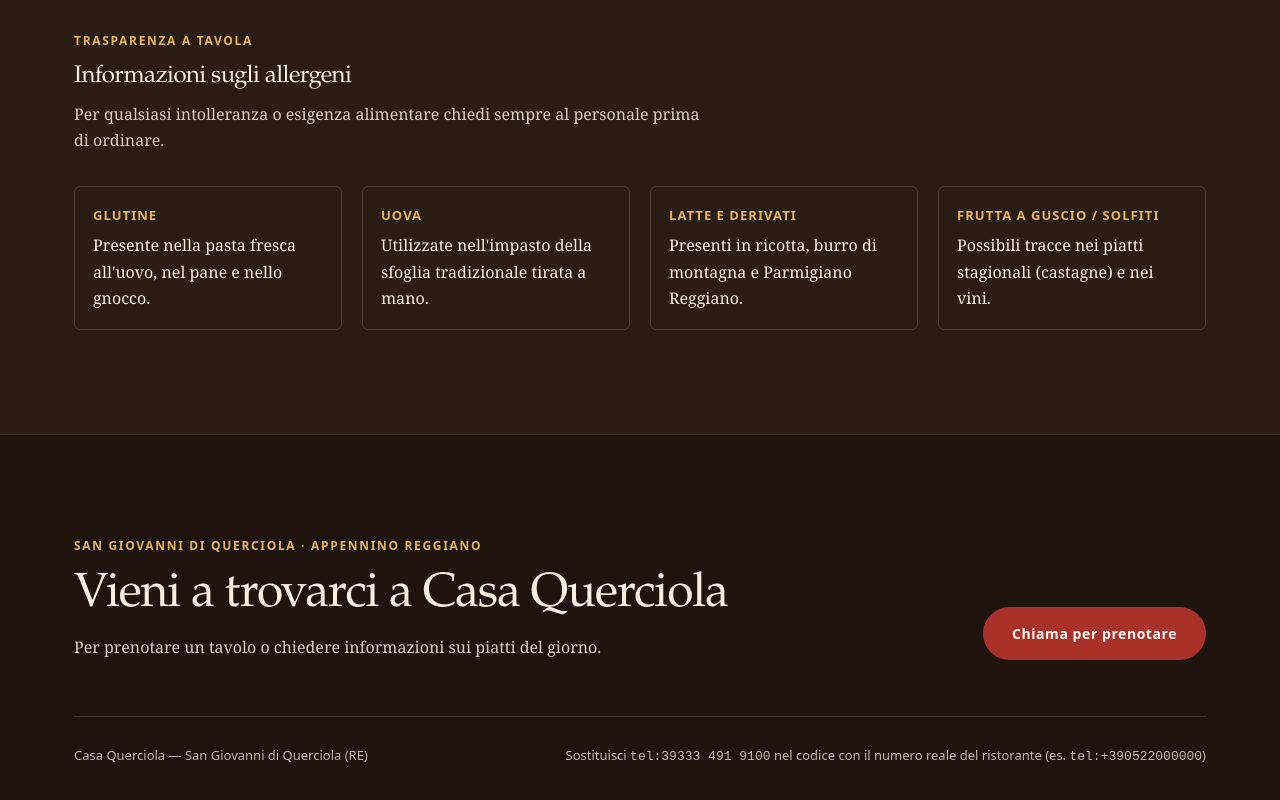
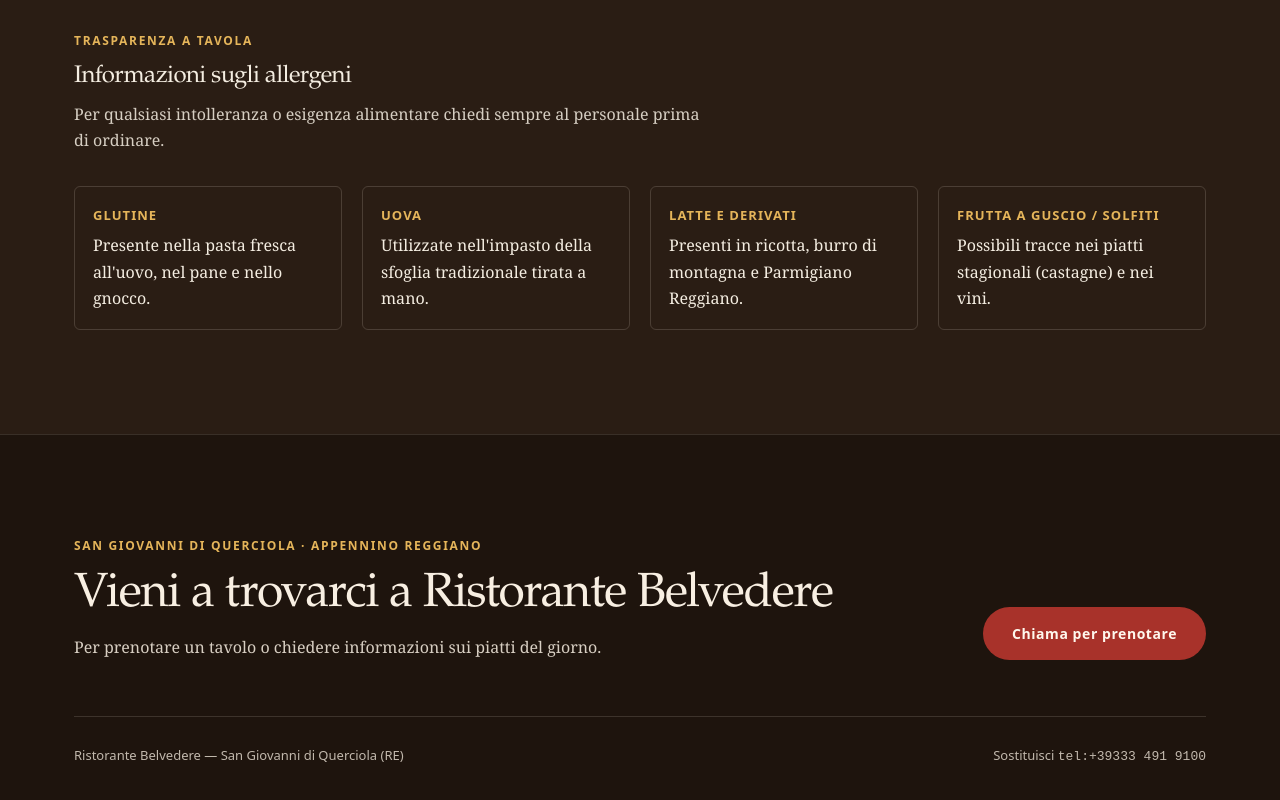
Before and after one commit to emif-01/Ristorante-Belvedere-, a plain HTML site: page index.html in a window 1280 px wide. Shown: the part 6389-7189 px from the top of the page. Drawn offline with Linux system fonts and the light colour scheme.

Commit message:
index.html

```diff
--- a/index.html
+++ b/index.html
@@ -738,7 +738,7 @@
       <div class="footer-top">
         <div>
           <span class="eyebrow" style="color: #e5b55a;">San Giovanni di Querciola · Appennino reggiano</span>
-          <h2 style="font-size: clamp(2rem, 4vw, 3rem); margin-bottom: 12px;">Vieni a trovarci a Casa Querciola</h2>
+          <h2 style="font-size: clamp(2rem, 4vw, 3rem); margin-bottom: 12px;">Vieni a trovarci a Ristorante Belvedere </h2>
           <p style="opacity: 0.85;">Per prenotare un tavolo o chiedere informazioni sui piatti del giorno.</p>
         </div>
         <div>
@@ -747,8 +747,8 @@
       </div>
 
       <div class="footer-bottom">
-        <span>Casa Querciola — San Giovanni di Querciola (RE)</span>
-        <span>Sostituisci <code>tel:39333 491 9100</code> nel codice con il numero reale del ristorante (es. <code>tel:+390522000000</code>)</span>
+        <span>Ristorante Belvedere  — San Giovanni di Querciola (RE)</span>
+        <span>Sostituisci <code>tel:+39333 491 9100</code></span>
       </div>
     </div>
   </footer>
```
